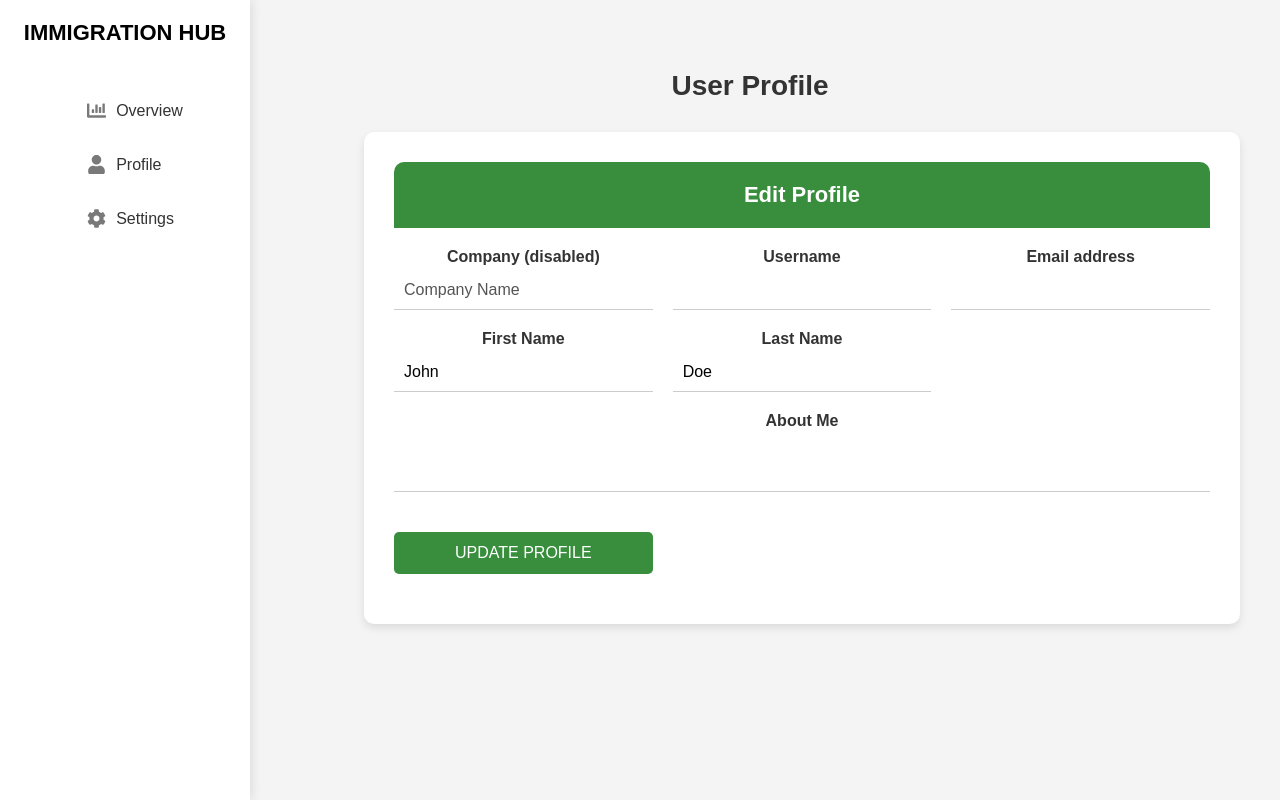
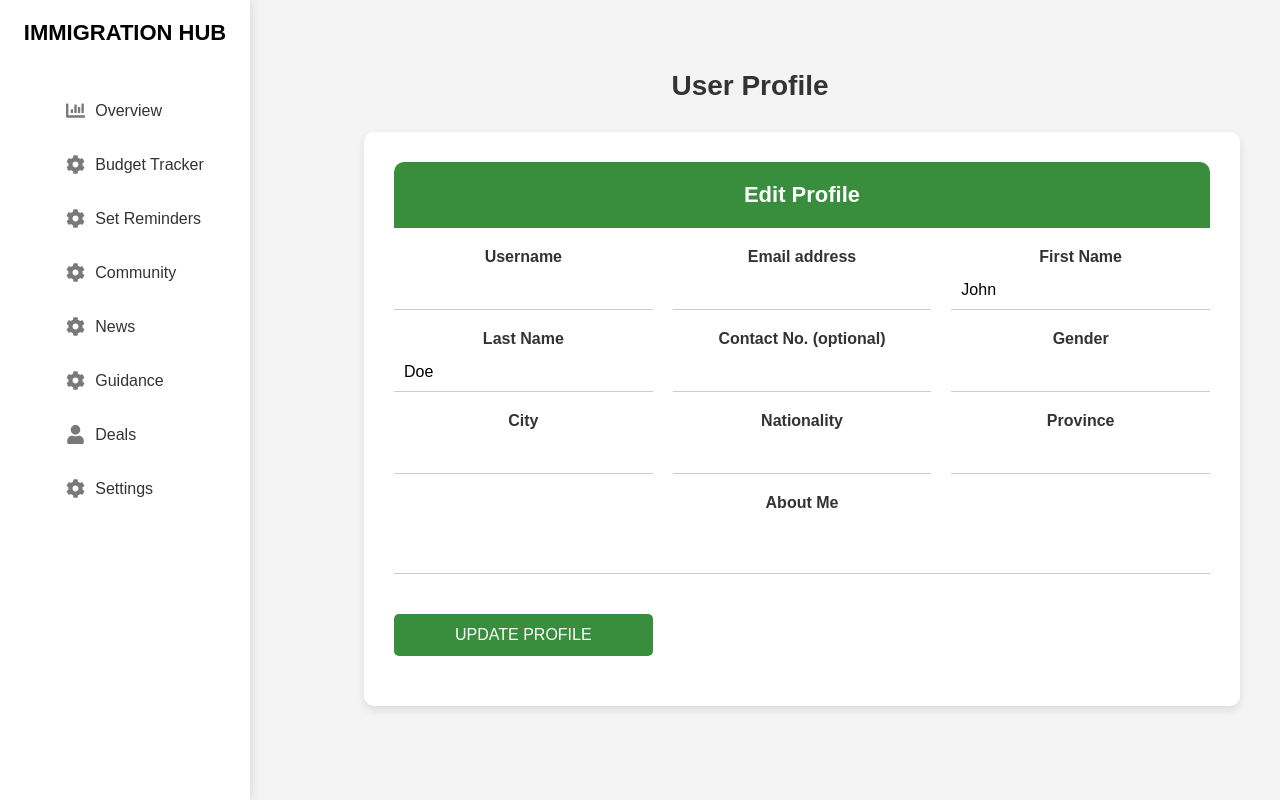
Before and after one commit to TEAM-MERAKI-NAA/MERAKI-FE, a React (Create React App) app: page /profile in a window 1280 px wide. Built offline with nearby package versions, Linux system fonts and the light colour scheme; the HTML template or start-up script is replaced by a standard one.

Commit message:
changed sidebar, updated profile page and integrated the api on the signup page

```diff
--- a/src/components/News.js
+++ b/src/components/News.js
@@ -109,7 +109,7 @@ const News = () => {
       try {
         setLoading(true);
         const response = await axios.get(
-          "http://4.206.179.192:8000/api/fetch-from-db/",
+          "http://4.206.179.192:8000/rssparser/fetch-from-db/",
           {
             params: {
               page: currentPage, // Current page
--- a/src/components/Profile.js
+++ b/src/components/Profile.js
@@ -37,10 +37,6 @@ const Profile = () => {
                     </div>
                     <form className="profile-form" onSubmit={handleSubmit}>
                         <div className="form-group">
-                            <label>Company (disabled)</label>
-                            <input type="text" value="Company Name" disabled />
-                        </div>
-                        <div className="form-group">
                             <label>Username</label>
                             <input type="text" name="username" value={formData.username} onChange={handleChange} />
                         </div>
@@ -56,22 +52,26 @@ const Profile = () => {
                             <label>Last Name</label>
                             <input type="text" name="lastName" value={formData.lastName} readOnly />
                         </div>
-                        {/* <div className="form-group">
-                            <label>Address</label>
+                        <div className="form-group">
+                            <label>Contact No. (optional)</label>
                             <input type="text" name="address" value={formData.address} onChange={handleChange} />
+                        </div>
+                        <div className="form-group">
+                            <label>Gender</label>
+                            <input type="text" name="city" value={formData.city} onChange={handleChange} />
                         </div>
                         <div className="form-group">
                             <label>City</label>
                             <input type="text" name="city" value={formData.city} onChange={handleChange} />
                         </div>
                         <div className="form-group">
-                            <label>Country</label>
+                            <label>Nationality</label>
                             <input type="text" name="country" value={formData.country} onChange={handleChange} />
                         </div>
                         <div className="form-group">
-                            <label>Postal Code</label>
+                            <label>Province</label>
                             <input type="text" name="postalCode" value={formData.postalCode} onChange={handleChange} />
-                        </div>  */}
+                        </div>
                         <div className="form-group full-width">
                             <label>About Me</label>
                             <textarea name="aboutMe" value={formData.aboutMe} onChange={handleChange}></textarea>
--- a/src/components/Sidebar.js
+++ b/src/components/Sidebar.js
@@ -10,7 +10,12 @@ const Sidebar = () => {
             <nav>
                 <ul>
                     <li><Link to="/dashboard"><FaChartBar className="icon" /> Overview</Link></li>
-                    <li><Link to="/profile"><FaUser className="icon" /> Profile</Link></li>
+                    <li><Link to="/budget-tracker"><FaCog className="icon" /> Budget Tracker</Link></li>
+                    <li><Link to="/reminder"><FaCog className="icon" /> Set Reminders</Link></li>
+                    <li><Link to="/community"><FaCog className="icon" /> Community</Link></li>
+                    <li><Link to="/news"><FaCog className="icon" /> News</Link></li>
+                    <li><Link to="/guidance"><FaCog className="icon" /> Guidance</Link></li>
+                    <li><Link to="/profile"><FaUser className="icon" /> Deals</Link></li>
                     <li><Link to="/settings"><FaCog className="icon" /> Settings</Link></li>
                 </ul>
             </nav>
--- a/src/components/Signup.js
+++ b/src/components/Signup.js
@@ -1,28 +1,26 @@
 import React, { useState } from "react";
 import { useNavigate } from "react-router-dom";
-import axios from "axios"; // Import Axios
+import axios from "axios";
 import "../styles/Signup.css";
 import { FaUser, FaEnvelope, FaLock } from "react-icons/fa";
 
 export const Signup = () => {
     const navigate = useNavigate();
 
-    // State for form inputs
     const [formData, setFormData] = useState({
         username: "",
         email: "",
         password: "",
     });
 
-    const [error, setError] = useState(""); // Handle errors
-    const [loading, setLoading] = useState(false); // Loading state
+    const [error, setError] = useState("");
+    const [success, setSuccess] = useState("");
+    const [loading, setLoading] = useState(false);
 
-    // Handle input change
     const handleChange = (e) => {
         setFormData({ ...formData, [e.target.name]: e.target.value });
     };
 
-    // Form validation before sending API request
     const validateForm = () => {
         const { username, email, password } = formData;
 
@@ -31,47 +29,67 @@ export const Signup = () => {
             return false;
         }
 
-        // Email validation
         const emailRegex = /^[^\s@]+@[^\s@]+\.[^\s@]+$/;
         if (!emailRegex.test(email)) {
             setError("Invalid email format.");
             return false;
         }
 
-        // Password length check
         if (password.length < 6) {
             setError("Password must be at least 6 characters.");
             return false;
         }
 
-        setError(""); // Clear errors if all checks pass
+        setError("");
         return true;
     };
 
-    // Handle form submission
     const handleSubmit = async (e) => {
         e.preventDefault();
 
         if (!validateForm()) return;
-        console.log(formData)
-        setLoading(true); // Start loading
+
+        setLoading(true);
+        setError("");
+        setSuccess("");
+
         try {
-            const response = await axios.post("http://4.206.179.192:8000/auth/api/register/", formData, {
-                headers: {
-                    "Content-Type": "application/json",
-                },
-            });
+            // Convert formData object into FormData (for multipart/form-data)
+            const formDataToSend = new FormData();
+            formDataToSend.append("username", formData.username);
+            formDataToSend.append("email", formData.email);
+            formDataToSend.append("password", formData.password);
+
+            console.log("Sending Form Data:", Object.fromEntries(formDataToSend)); // Debugging
+
+            const response = await axios.post(
+                "http://4.206.179.192:8000/auth/api/register/",
+                formDataToSend,
+                {
+                    headers: {
+                        "Content-Type": "multipart/form-data",
+                    },
+                }
+            );
+
+            console.log("Response:", response.data);
 
             if (response.status === 201) {
-                console.log("User registered successfully:", response.data);
-                navigate("/dashboard"); // Redirect to dashboard on success
+                setSuccess("User registered successfully! Redirecting...");
+                setTimeout(() => navigate("/dashboard"), 2000);
             } else {
                 setError("Registration failed. Please try again.");
             }
         } catch (error) {
-            setError(error.response?.data?.message || "Something went wrong. Please try again later.");
+            console.error("Error Response:", error.response?.data);
+            setError(
+                error.response?.data?.message ||
+                error.response?.data?.error ||
+                JSON.stringify(error.response?.data) ||
+                "Something went wrong. Please try again."
+            );
         } finally {
-            setLoading(false); // Stop loading
+            setLoading(false);
         }
     };
 
@@ -82,7 +100,8 @@ export const Signup = () => {
                 <div className="underline"></div>
             </div>
 
-            {error && <div className="error-message">{error}</div>} {/* Show errors */}
+            {error && <div className="error-message">{error}</div>}
+            {success && <div className="success-message">{success}</div>}
 
             <form className="inputs" onSubmit={handleSubmit}>
                 <div className="input">
```
